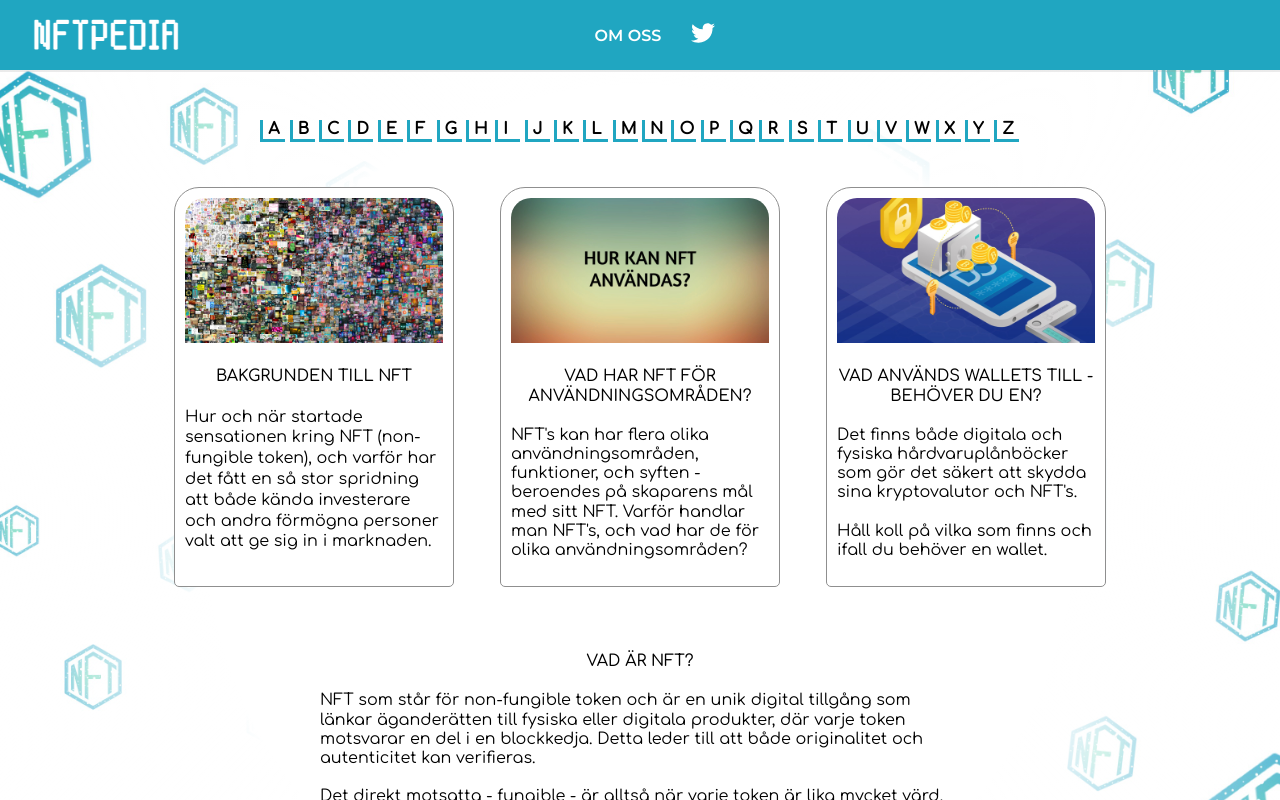
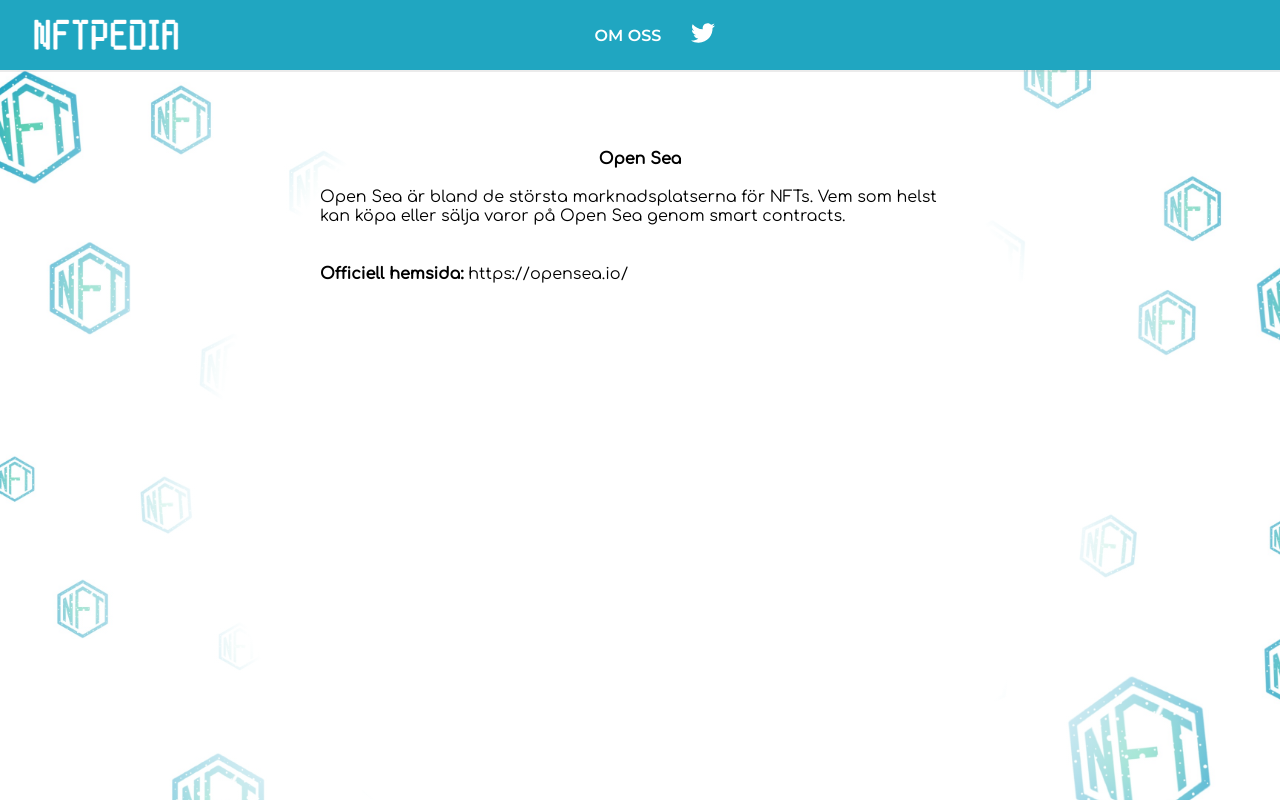
Before and after one commit to jossifelefteriadis/nftpedia, a React (Create React App) app: page /open-sea in a window 1280 px wide. Shown: the top 800 px of the page. Built offline with nearby package versions, Linux system fonts and the light colour scheme.

Commit message:
Add description for opensea

```diff
--- a/src/components/PageContainer.js
+++ b/src/components/PageContainer.js
@@ -62,6 +62,8 @@
 import Mod from "./words/Mod";
 
 import NonFungibleToken from "./words/NonFungibleToken";
+
+import OpenSea from "./words/OpenSea";
 
 import A from "./letter/A";
 import B from "./letter/B";
@@ -222,6 +224,9 @@
           <Route path="/non-fungible-token">
             <NonFungibleToken />
           </Route>
+          <Route path="/open-sea">
+            <OpenSea />
+          </Route>
           <Route path="/A">
             <A />
           </Route>
--- a/src/components/letter/O.js
+++ b/src/components/letter/O.js
@@ -6,7 +6,7 @@
     <h1>O</h1>
     <br />
     <p className="letter--word">
-      <Link to="/OPEN-SEA">OPEN SEA</Link>
+      <Link to="/open-sea">OPEN SEA</Link>
     </p>
   </section>
 );
--- /dev/null
+++ b/src/components/words/OpenSea.js
@@ -0,0 +1,17 @@
+import React from "react";
+
+const OpenSea = () => (
+  <section className="word-description-container">
+    <h1>Open Sea</h1>
+    <p>
+      Open Sea är bland de största marknadsplatserna för NFTs. Vem som helst kan
+      köpa eller sälja varor på Open Sea genom smart contracts.
+      <br />
+      <br />
+      <br />
+      <b>Officiell hemsida:</b> https://opensea.io/
+    </p>
+  </section>
+);
+
+export default OpenSea;
```
